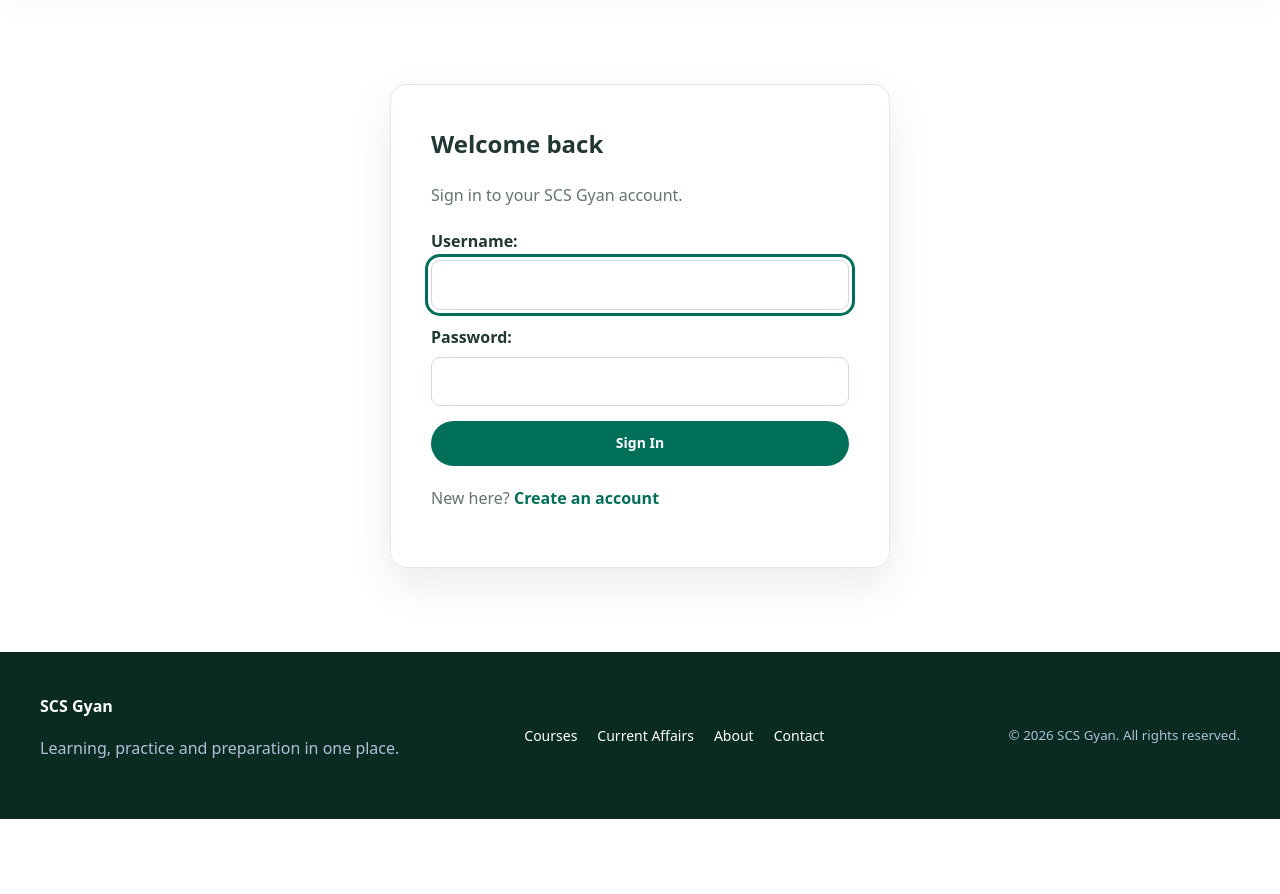
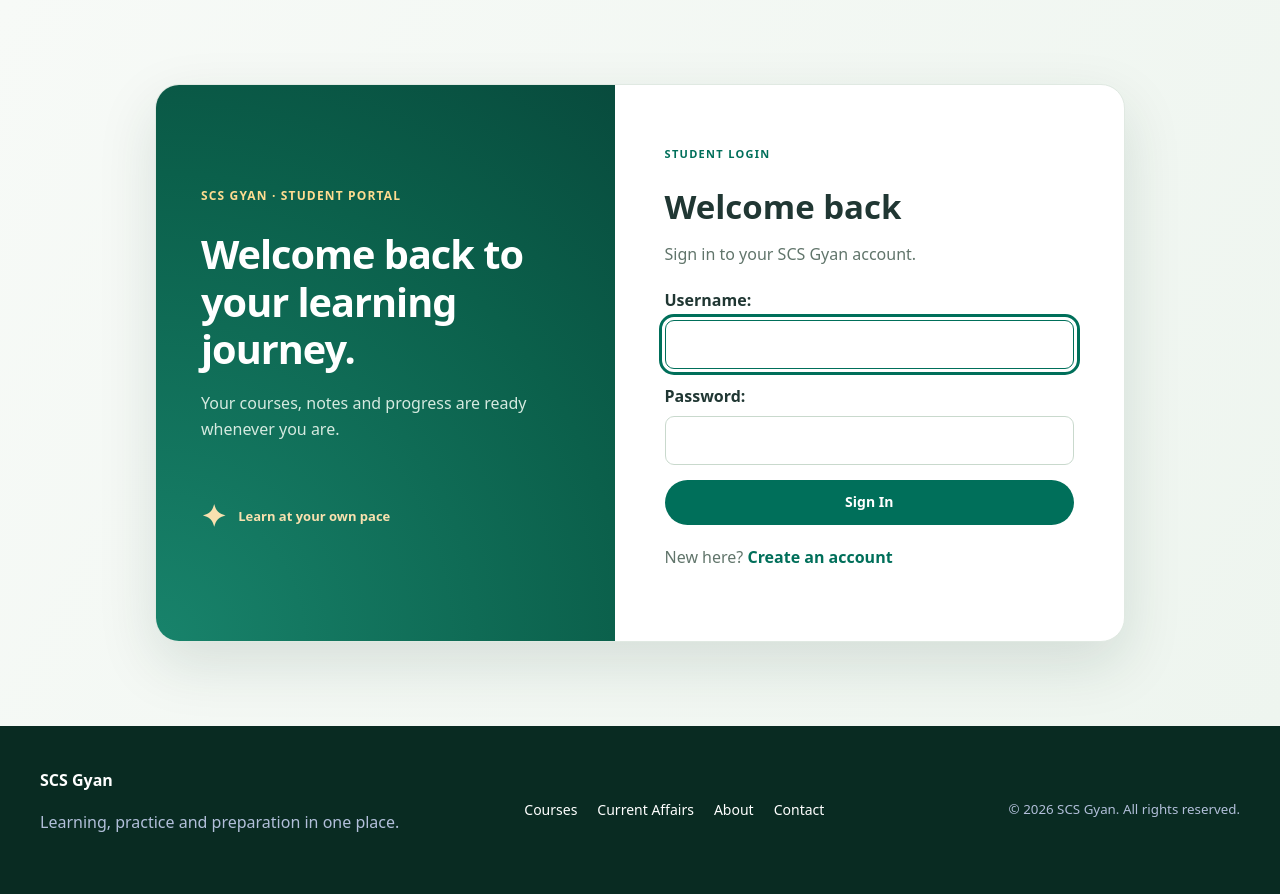
Before and after one commit to dharmendra1031/scs-gyan-course-platform, a Django app: page /account/login/ in a window 1280 px wide. Shown: the part 118-1012 px from the top of the page. Before the commit the page ends 937 px from the top, so only its background shows below. Run offline with Django 5.2, Linux system fonts and the light colour scheme; parts of the project's set-up code (start-up, migrations or seed data) failed here and were passed over.

Commit message:
style: polish student access and course detail pages

```diff
--- a/templates/accounts/login.html
+++ b/templates/accounts/login.html
@@ -1,3 +1,28 @@
 {% extends "base.html" %}
 {% block title %}Login | SCS Gyan{% endblock %}
-{% block content %}<section class="section"><div class="container"><div class="auth-card"><h1>Welcome back</h1><p>Sign in to your SCS Gyan account.</p><form method="post">{% csrf_token %}{% if form.non_field_errors %}<div class="form-errors">{{ form.non_field_errors }}</div>{% endif %}<div class="form-fields">{{ form.as_div }}</div><input type="hidden" name="next" value="{{ next }}"><button class="button button-primary full-width" type="submit">Sign In</button></form>{% if password_reset_enabled %}<p><a href="{% url 'password_reset' %}">Forgot password?</a></p>{% endif %}<p>New here? <a href="{% url 'signup' %}">Create an account</a></p></div></div></section>{% endblock %}
+{% block content %}
+<section class="section auth-section">
+  <div class="container auth-layout">
+    <aside class="auth-intro">
+      <span class="auth-intro-kicker">SCS GYAN · STUDENT PORTAL</span>
+      <h1>Welcome back to your learning journey.</h1>
+      <p>Your courses, notes and progress are ready whenever you are.</p>
+      <div class="auth-intro-bottom"><span aria-hidden="true">✦</span> Learn at your own pace</div>
+    </aside>
+    <div class="auth-card">
+      <span class="eyebrow accent">STUDENT LOGIN</span>
+      <h1>Welcome back</h1>
+      <p>Sign in to your SCS Gyan account.</p>
+      <form method="post">
+        {% csrf_token %}
+        {% if form.non_field_errors %}<div class="form-errors">{{ form.non_field_errors }}</div>{% endif %}
+        <div class="form-fields">{{ form.as_div }}</div>
+        <input type="hidden" name="next" value="{{ next }}">
+        <button class="button button-primary full-width" type="submit">Sign In</button>
+      </form>
+      {% if password_reset_enabled %}<p><a href="{% url 'password_reset' %}">Forgot password?</a></p>{% endif %}
+      <p>New here? <a href="{% url 'signup' %}">Create an account</a></p>
+    </div>
+  </div>
+</section>
+{% endblock %}
```
